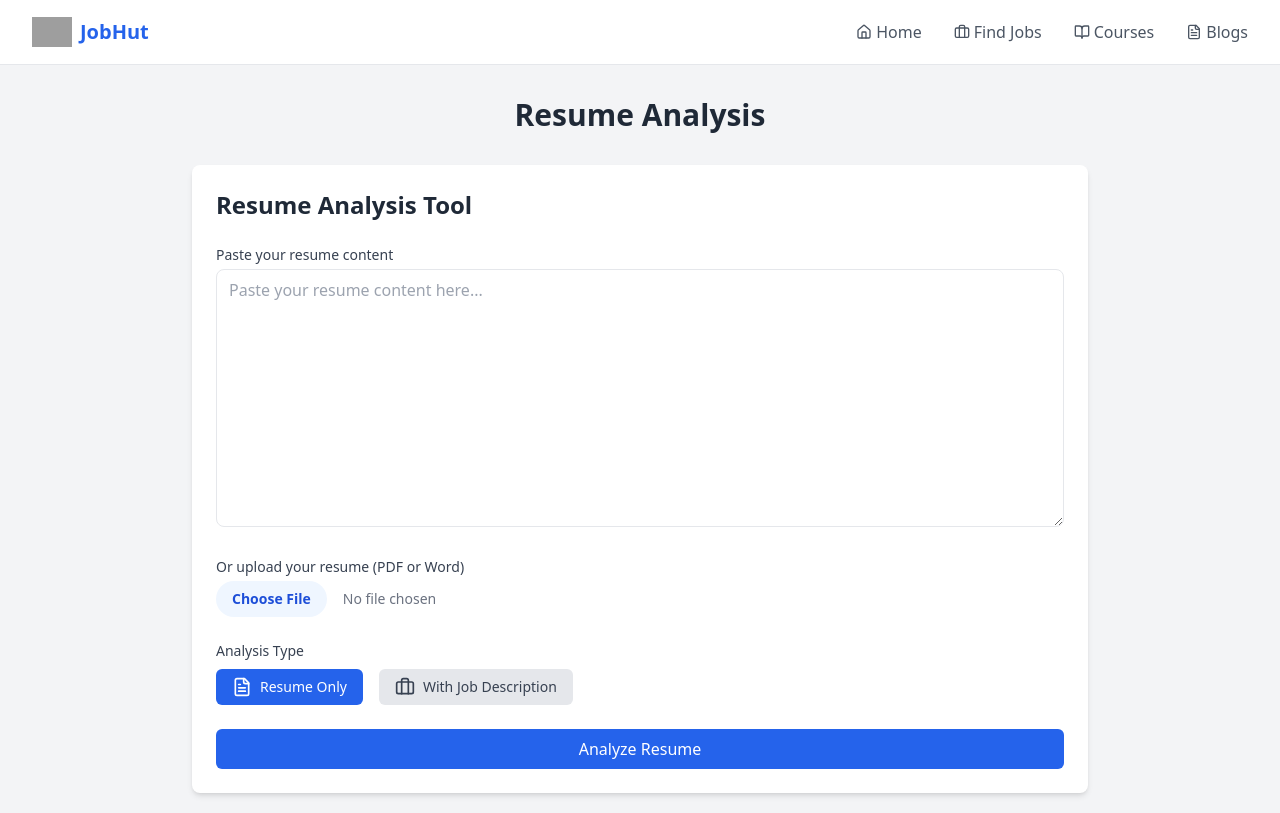
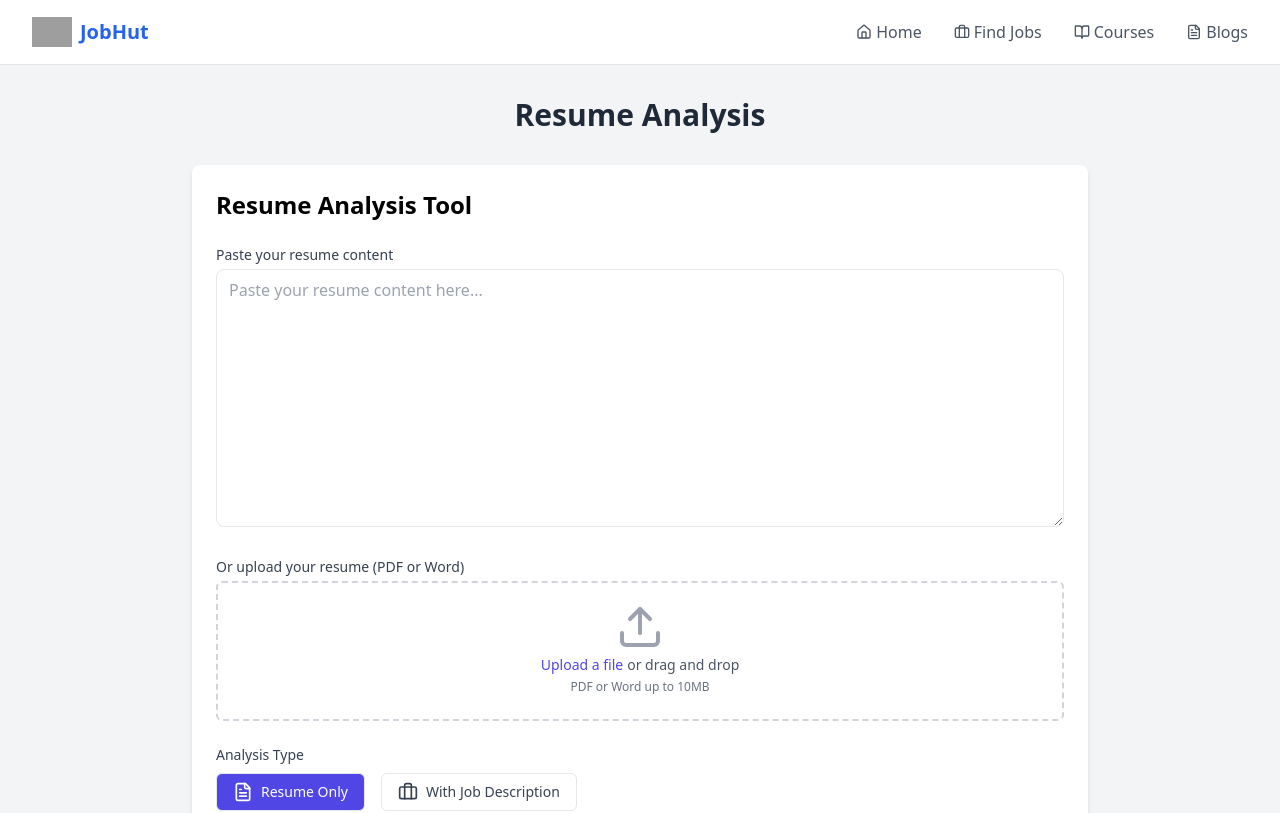
Before and after one commit to Adithya3618/jobHut, a Next.js app: page /resume-analysis in a window 1280 px wide. Shown: the top 813 px of the page. Built offline with nearby package versions, Linux system fonts and the light colour scheme; grey boxes are pictures that could not be loaded.

Commit message:
solve upload error

```diff
--- a/app/api/upload/route.js
+++ b/app/api/upload/route.js
@@ -1,38 +1,39 @@
-import { NextResponse } from 'next/server';
-import pdf from 'pdf-parse';
-import mammoth from 'mammoth';
+import { NextResponse } from 'next/server'
+import { Buffer } from 'buffer'
+import pdf from 'pdf-parse'
+import mammoth from 'mammoth'
+
+export async function POST(request) {
+  try {
+    const formData = await request.formData()
+    const file = formData.get('file')
+
+    if (!file) {
+      return NextResponse.json({ success: false, error: 'No file uploaded' }, { status: 400 })
+    }
+
+    const buffer = Buffer.from(await file.arrayBuffer())
+    let text = ''
+
+    if (file.type === 'application/pdf') {
+      const pdfData = await pdf(buffer)
+      text = pdfData.text
+    } else if (file.type === 'application/vnd.openxmlformats-officedocument.wordprocessingml.document') {
+      const result = await mammoth.extractRawText({ buffer })
+      text = result.value
+    } else {
+      return NextResponse.json({ success: false, error: 'Unsupported file type' }, { status: 400 })
+    }
+
+    return NextResponse.json({ success: true, text })
+  } catch (error) {
+    console.error('Error in file upload:', error)
+    return NextResponse.json({ success: false, error: 'Internal server error' }, { status: 500 })
+  }
+}
 
 export const config = {
   api: {
     bodyParser: false,
   },
-};
-
-export async function POST(req) {
-  try {
-    const formData = await req.formData();
-    const file = formData.get('file');
-
-    if (!file) {
-      return NextResponse.json({ success: false, error: 'No file uploaded' }, { status: 400 });
-    }
-
-    const buffer = await file.arrayBuffer();
-    let text = '';
-
-    if (file.type === 'application/pdf') {
-      const pdfData = await pdf(Buffer.from(buffer));
-      text = pdfData.text;
-    } else if (file.type === 'application/vnd.openxmlformats-officedocument.wordprocessingml.document') {
-      const result = await mammoth.extractRawText({ buffer: Buffer.from(buffer) });
-      text = result.value;
-    } else {
-      return NextResponse.json({ success: false, error: 'Unsupported file type' }, { status: 400 });
-    }
-
-    return NextResponse.json({ success: true, text });
-  } catch (error) {
-    console.error('Error in file upload:', error);
-    return NextResponse.json({ success: false, error: 'Internal server error' }, { status: 500 });
-  }
 }
--- a/app/components/ResumeAnalysisForm.js
+++ b/app/components/ResumeAnalysisForm.js
@@ -1,87 +1,93 @@
-'use client';
+'use client'
 
-import { useState } from 'react';
-import { Upload, FileText, Briefcase, AlertCircle } from 'lucide-react';
+import { useState } from 'react'
+import { Upload, FileText, Briefcase, AlertCircle } from 'lucide-react'
 
 export default function ResumeAnalysisForm() {
-  const [resumeContent, setResumeContent] = useState('');
-  const [jobDescription, setJobDescription] = useState('');
-  const [file, setFile] = useState(null);
-  const [analysisType, setAnalysisType] = useState('resume');
-  const [isLoading, setIsLoading] = useState(false);
-  const [result, setResult] = useState(null);
-  const [error, setError] = useState(null);
+  const [resumeContent, setResumeContent] = useState('')
+  const [jobDescription, setJobDescription] = useState('')
+  const [file, setFile] = useState(null)
+  const [analysisType, setAnalysisType] = useState('resume')
+  const [isLoading, setIsLoading] = useState(false)
+  const [result, setResult] = useState(null)
+  const [error, setError] = useState(null)
 
   const handleFileChange = (e) => {
-    const selectedFile = e.target.files[0];
-    if (
-      selectedFile &&
-      ['application/pdf', 'application/vnd.openxmlformats-officedocument.wordprocessingml.document'].includes(selectedFile.type)
-    ) {
-      setFile(selectedFile);
-      setError(null);
+    const selectedFile = e.target.files[0]
+    if (selectedFile && (selectedFile.type === 'application/pdf' || selectedFile.type === 'application/vnd.openxmlformats-officedocument.wordprocessingml.document')) {
+      setFile(selectedFile)
+      setError(null)
     } else {
-      setError('Please upload a PDF or Word document');
-      setFile(null);
+      setError('Please upload a PDF or Word document')
+      setFile(null)
     }
-  };
+  }
 
   const handleSubmit = async (e) => {
-    e.preventDefault();
-    setIsLoading(true);
-    setResult(null);
-    setError(null);
+    e.preventDefault()
+    setIsLoading(true)
+    setResult(null)
+    setError(null)
 
-    let content = resumeContent;
+    let content = resumeContent
 
     if (file) {
-      const formData = new FormData();
-      formData.append('file', file);
+      const formData = new FormData()
+      formData.append('file', file)
       try {
         const response = await fetch('/api/upload', {
           method: 'POST',
-          body: formData,
-        });
+          body: formData
+        })
         if (!response.ok) {
-          throw new Error(`File upload failed: ${response.status} ${response.statusText}`);
+          throw new Error('File upload failed')
         }
-        const data = await response.json();
+        const data = await response.json()
         if (data.success) {
-          content = data.text;
+          content = data.text
         } else {
-          throw new Error(data.error || 'File upload failed');
+          throw new Error(data.error || 'File upload failed')
         }
       } catch (error) {
-        setIsLoading(false);
-        setError(error.message);
-        return;
+        setIsLoading(false)
+        setError(error.message || 'An unknown error occurred')
+        return
       }
     }
 
     if (!content) {
-      setIsLoading(false);
-      setError('Please provide resume content or upload a file');
-      return;
+      setIsLoading(false)
+      setError('Please provide resume content or upload a file')
+      return
     }
 
-    const apiUrl = `https://generativelanguage.googleapis.com/v1beta/models/gemini-pro:generateContent?key=${process.env.NEXT_PUBLIC_API_KEY}`;
+    const apiUrl = "https://generativelanguage.googleapis.com/v1beta/models/gemini-pro:generateContent?key=AIzaSyB5OXRVT7-ga8OaCKMIqyACEA8A0TVZ6ZE"
 
     let prompt = `Analyze the following resume and provide a detailed assessment. Include:
     1. Overall score out of 10
     2. Strengths of the resume
     3. Areas for improvement
-    4. Missing key elements or keywords
+    4. Missing important keywords or sections
     5. Suggestions for better formatting or structure
-    6. Any additional advice for the job seeker
+    6. Any additional advice for making the resume stand out
 
     Resume content:
-    ${content}`;
+    ${content}`
 
     if (analysisType === 'job' && jobDescription) {
-      prompt += `\n\nJob Description:\n${jobDescription}\n\nAdditionally, assess how well the resume matches the job description, including:
-      1. Key skills or experiences that align well
-      2. Important requirements from the job description that are missing in the resume
-      3. Suggestions for tailoring the resume to this specific job`;
+      prompt = `Analyze the following resume for the given job description. Provide a detailed assessment including:
+      1. Overall score out of 10 for job fit
+      2. Strengths of the resume in relation to the job
+      3. Areas for improvement to better match the job requirements
+      4. Missing important keywords or qualifications from the job description
+      5. Suggestions for tailoring the resume to this specific job
+      6. Any additional advice for increasing chances of getting an interview
+
+      Resume content:
+      ${content}
+
+      Job Description:
+      ${jobDescription}`
     }
 
     try {
@@ -91,36 +97,34 @@ export default function ResumeAnalysisForm() {
           'Content-Type': 'application/json',
         },
         body: JSON.stringify({
-          contents: [
-            {
-              parts: [{ text: prompt }],
-            },
-          ],
-        }),
-      });
+          contents: [{
+            parts: [{ text: prompt }]
+          }]
+        })
+      })
 
       if (!response.ok) {
-        throw new Error('Failed to analyze resume');
+        throw new Error('Failed to analyze resume')
       }
 
-      const data = await response.json();
+      const data = await response.json()
       if (data.candidates && data.candidates[0] && data.candidates[0].content) {
-        setResult(data.candidates[0].content.parts[0].text);
+        setResult(data.candidates[0].content.parts[0].text)
       } else {
-        throw new Error('Invalid response from API');
+        throw new Error('Invalid response from API')
       }
     } catch (error) {
-      console.error('Error analyzing resume:', error);
-      setError('An error occurred while analyzing the resume. Please try again.');
+      console.error('Error analyzing resume:', error)
+      setError('An error occurred while analyzing the resume. Please try again.')
     } finally {
-      setIsLoading(false);
+      setIsLoading(false)
     }
-  };
+  }
 
   return (
     <div className="max-w-4xl mx-auto bg-white shadow-md rounded-lg overflow-hidden">
       <div className="p-6">
-        <h2 className="text-2xl font-bold mb-6 text-gray-800">Resume Analysis Tool</h2>
+        <h2 className="text-2xl font-bold mb-6">Resume Analysis Tool</h2>
         <form onSubmit={handleSubmit} className="space-y-6">
           <div>
             <label htmlFor="resumeContent" className="block text-sm font-medium text-gray-700 mb-1">
@@ -140,25 +144,39 @@ export default function ResumeAnalysisForm() {
             <label htmlFor="fileUpload" className="block text-sm font-medium text-gray-700 mb-1">
               Or upload your resume (PDF or Word)
             </label>
-            <input
-              type="file"
-              id="fileUpload"
-              accept=".pdf,.docx"
-              onChange={handleFileChange}
-              className="w-full text-sm text-gray-500 file:mr-4 file:py-2 file:px-4 file:rounded-full file:border-0 file:text-sm file:font-semibold file:bg-blue-50 file:text-blue-700 hover:file:bg-blue-100"
-            />
+            <div className="mt-1 flex justify-center px-6 pt-5 pb-6 border-2 border-gray-300 border-dashed rounded-md">
+              <div className="space-y-1 text-center">
+                <Upload className="mx-auto h-12 w-12 text-gray-400" />
+                <div className="flex text-sm text-gray-600">
+                  <label htmlFor="fileUpload" className="relative cursor-pointer bg-white rounded-md font-medium text-indigo-600 hover:text-indigo-500 focus-within:outline-none focus-within:ring-2 focus-within:ring-offset-2 focus-within:ring-indigo-500">
+                    <span>Upload a file</span>
+                    <input
+                      id="fileUpload"
+                      name="fileUpload"
+                      type="file"
+                      accept=".pdf,.docx"
+                      onChange={handleFileChange}
+                      className="sr-only"
+                    />
+                  </label>
+                  <p className="pl-1">or drag and drop</p>
+                </div>
+                <p className="text-xs text-gray-500">PDF or Word up to 10MB</p>
+              </div>
+            </div>
+            {file && <p className="mt-2 text-sm text-gray-600">Selected file: {file.name}</p>}
           </div>
 
           <div>
-            <label className="block text-sm font-medium text-gray-700 mb-2">Analysis Type</label>
-            <div className="flex space-x-4">
+            <label className="block text-sm font-medium text-gray-700 mb-1">Analysis Type</label>
+            <div className="mt-2 space-x-4">
               <button
                 type="button"
                 onClick={() => setAnalysisType('resume')}
-                className={`flex items-center px-4 py-2 rounded-md text-sm font-medium ${
+                className={`inline-flex items-center px-4 py-2 border rounded-md text-sm font-medium ${
                   analysisType === 'resume'
-                    ? 'bg-blue-600 text-white'
-                    : 'bg-gray-200 text-gray-700 hover:bg-gray-300'
+                    ? 'bg-indigo-600 text-white'
+                    : 'bg-white text-gray-700 hover:bg-gray-50'
                 }`}
               >
                 <FileText className="mr-2 h-5 w-5" />
@@ -167,10 +185,10 @@ export default function ResumeAnalysisForm() {
               <button
                 type="button"
                 onClick={() => setAnalysisType('job')}
-                className={`flex items-center px-4 py-2 rounded-md text-sm font-medium ${
+                className={`inline-flex items-center px-4 py-2 border rounded-md text-sm font-medium ${
                   analysisType === 'job'
-                    ? 'bg-blue-600 text-white'
-                    : 'bg-gray-200 text-gray-700 hover:bg-gray-300'
+                    ? 'bg-indigo-600 text-white'
+                    : 'bg-white text-gray-700 hover:bg-gray-50'
                 }`}
               >
                 <Briefcase className="mr-2 h-5 w-5" />
@@ -199,7 +217,7 @@ export default function ResumeAnalysisForm() {
             <button
               type="submit"
               disabled={isLoading}
-              className="w-full bg-blue-600 text-white py-2 px-4 rounded-md hover:bg-blue-700 focus:outline-none focus:ring-2 focus:ring-blue-500 focus:ring-opacity-50 disabled:opacity-50 disabled:cursor-not-allowed transition-colors duration-200"
+              className="w-full flex justify-center py-2 px-4 border border-transparent rounded-md shadow-sm text-sm font-medium text-white bg-indigo-600 hover:bg-indigo-700 focus:outline-none focus:ring-2 focus:ring-offset-2 focus:ring-indigo-500 disabled:opacity-50"
             >
               {isLoading ? 'Analyzing...' : 'Analyze Resume'}
             </button>
@@ -207,27 +225,23 @@ export default function ResumeAnalysisForm() {
         </form>
 
         {error && (
-          <div className="mt-4 p-4 bg-red-100 border-l-4 border-red-500 text-red-700">
-            <div className="flex">
-              <AlertCircle className="h-5 w-5 mr-2" />
-              <p>{error}</p>
-            </div>
+          <div className="mt-4 p-4 bg-red-100 border border-red-400 text-red-700 rounded flex items-center">
+            <AlertCircle className="mr-2 h-5 w-5" />
+            {error}
           </div>
         )}
 
         {result && (
           <div className="mt-8 p-6 bg-gray-50 rounded-lg shadow-inner">
-            <h3 className="text-xl font-bold mb-4 text-gray-800">Analysis Result</h3>
+            <h3 className="text-xl font-bold mb-4">Analysis Result</h3>
             <div className="prose max-w-none">
               {result.split('\n').map((paragraph, index) => (
-                <p key={index} className="mb-4">
-                  {paragraph}
-                </p>
+                <p key={index} className="mb-4">{paragraph}</p>
               ))}
             </div>
           </div>
         )}
       </div>
     </div>
-  );
+  )
 }
--- a/package.json
+++ b/package.json
@@ -12,7 +12,7 @@
     "dotenv": "^16.4.7",
     "jsonwebtoken": "^9.0.2",
     "lucide-react": "^0.469.0",
-    "mammoth": "^1.9.0",
+    "mammoth": "^1.6.0",
     "mongodb": "^6.12.0",
     "mongoose": "^8.9.2",
     "next": "15.1.2",
```
Also changed, not shown: app/layout.js (+7 -1 lines), 2 other files (tests, documents, lock files or other folders).
